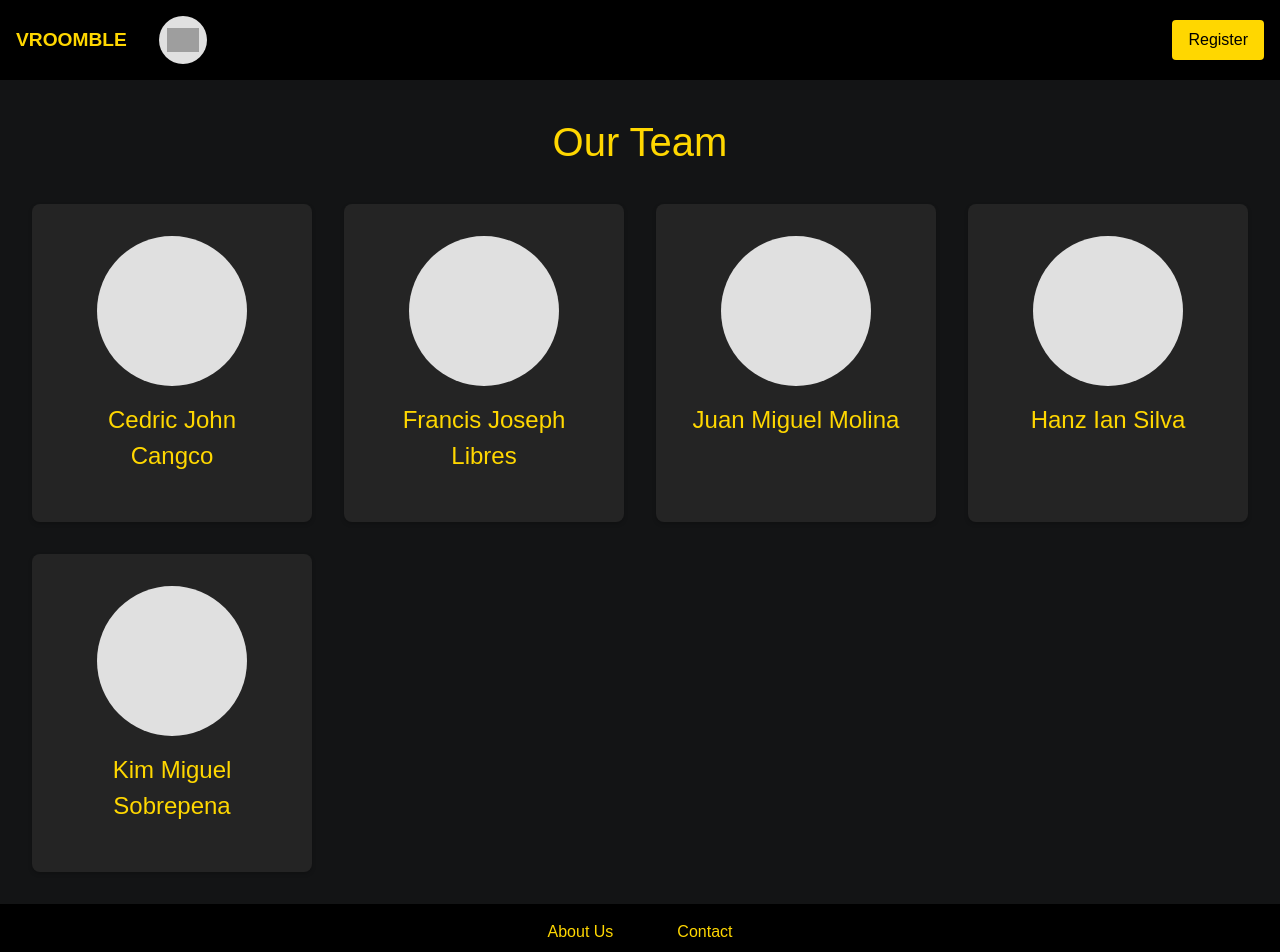
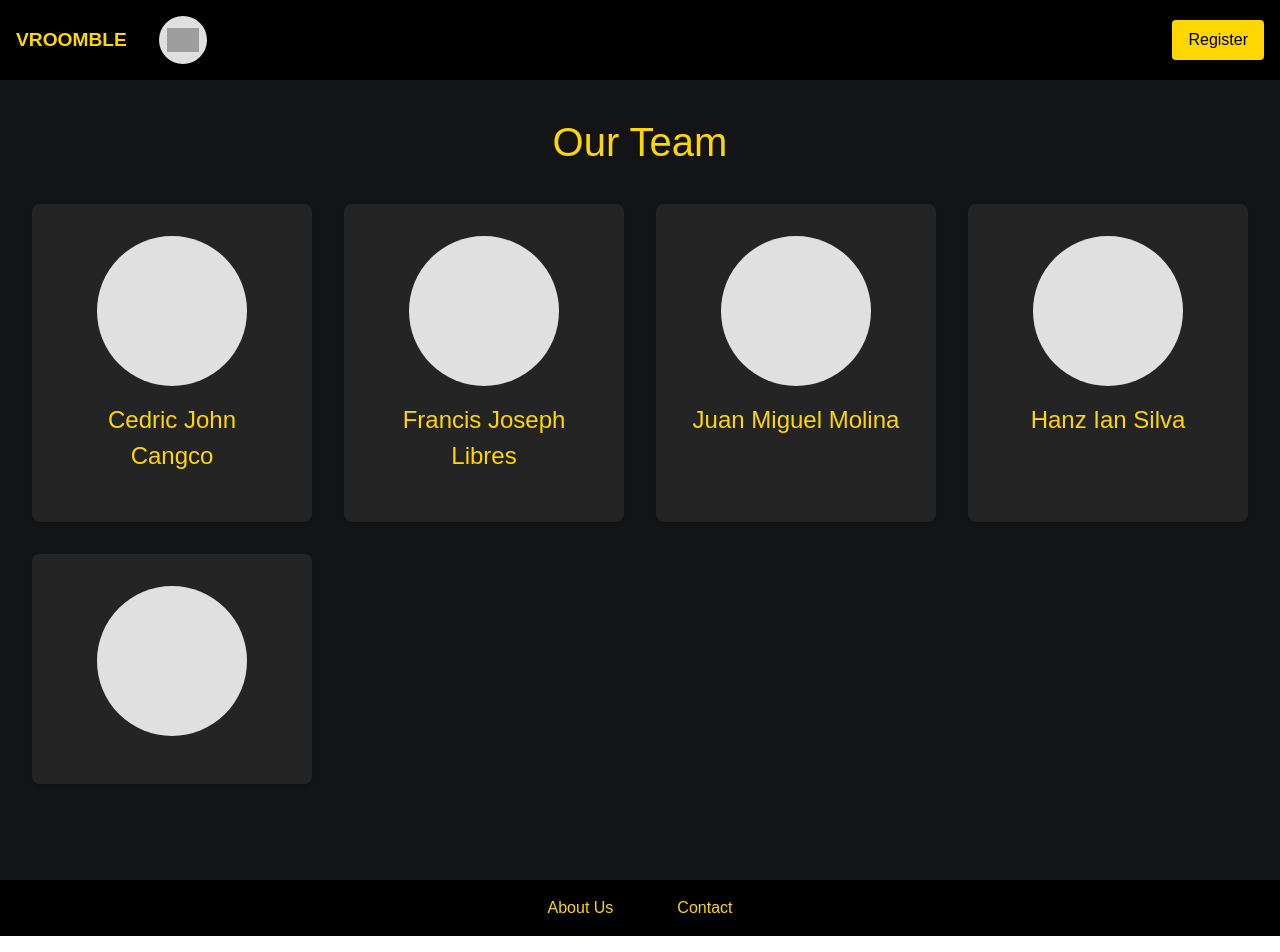
Before and after one commit to itseyans/vbtest, a Next.js app: page /about_us in a window 1280 px wide. Shown: the top 952 px of the page. Built offline with nearby package versions, Linux system fonts and the light colour scheme; grey boxes are pictures that could not be loaded.

Commit message:
about.tsx
removed the name

```diff
--- a/src/app/about_us/page.tsx
+++ b/src/app/about_us/page.tsx
@@ -59,7 +59,7 @@ const About: React.FC = () => {
     { name: "Francis Joseph Libres" },
     { name: "Juan Miguel Molina" },
     { name: "Hanz Ian Silva" },
-    { name: "Kim Miguel Sobrepena" },
+    { name: "" },
   ];
 
   return (
```
